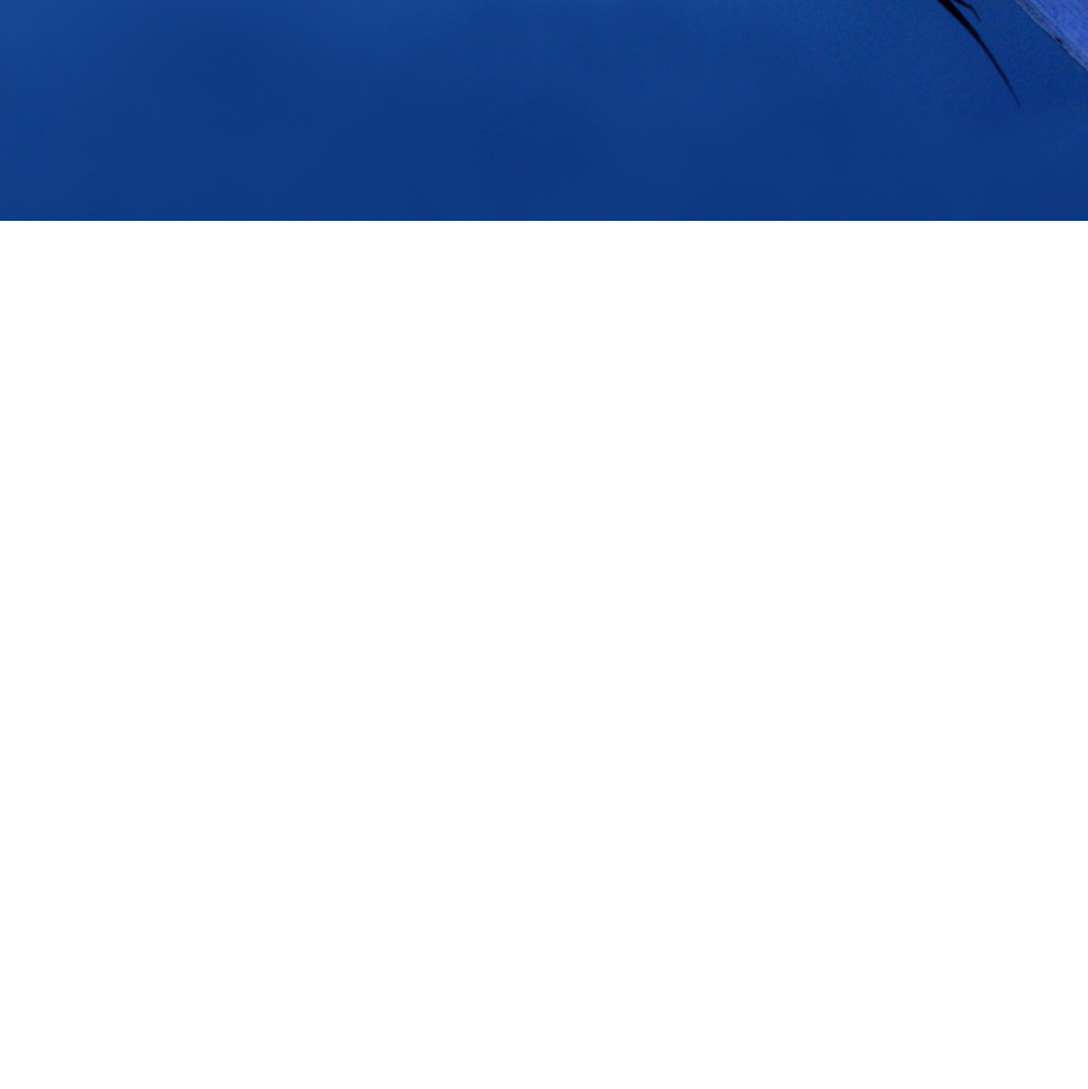
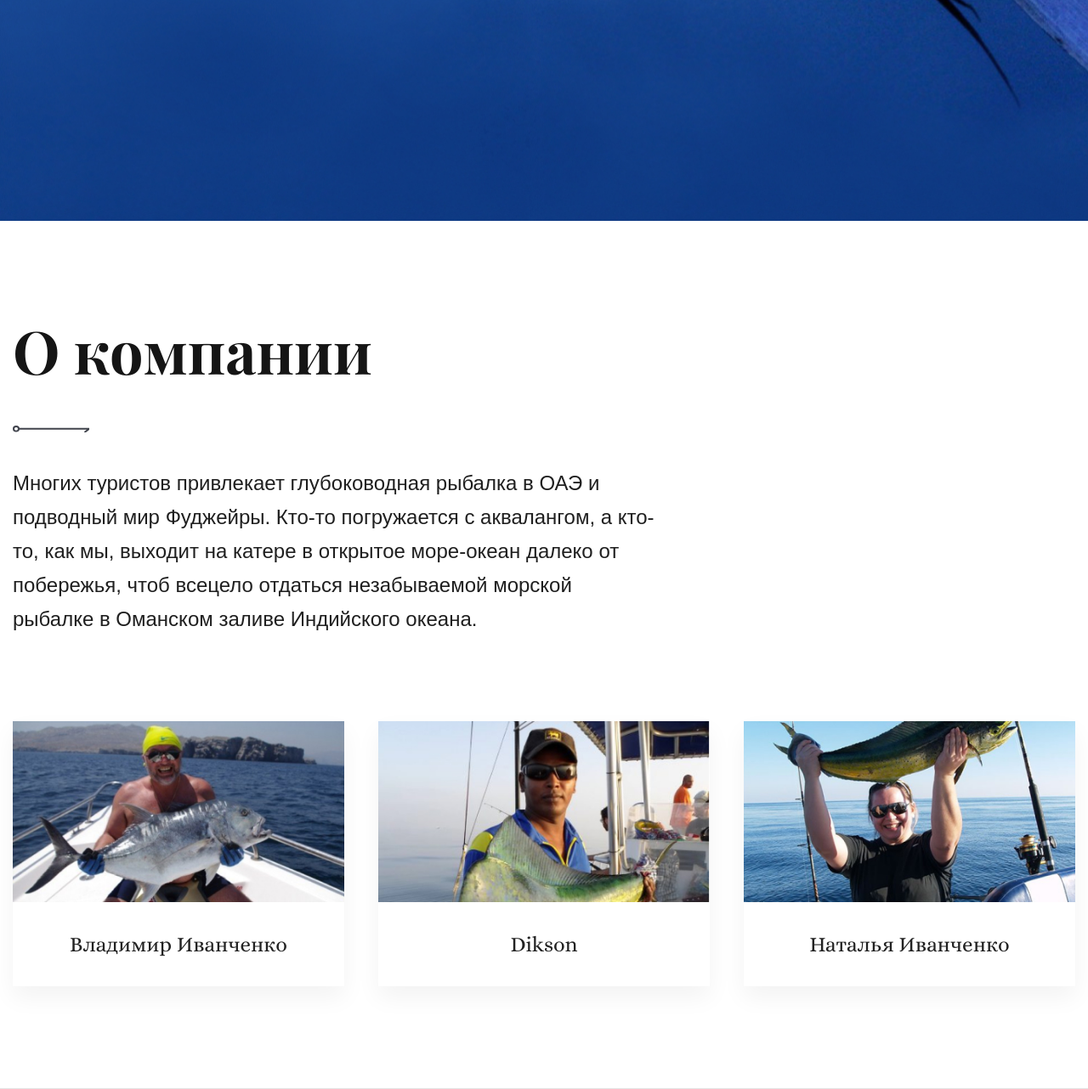
Before and after one commit to min83/fish, a website: page app/index.html in a window 1280 px wide. Shown: the part 823-2105 px from the top of the page at 85% size. Before the commit the page ends 1083 px from the top, so only its background shows below. Drawn offline with nearby package versions, Linux system fonts and the light colour scheme; files that its build step writes are made by us from their sources; a web font is replaced by a local one.

Commit message:
added about section

```diff
--- a/app/index.html
+++ b/app/index.html
@@ -59,6 +59,41 @@
                </div>
             </div>
          </section>
+         <section class="about">
+            <div class="container">
+               <div class="about__content">
+                  <h2 class="about__title title">
+                     О компании
+                  </h2>
+                  <div class="about__text">
+                     Многих туристов привлекает глубоководная рыбалка в ОАЭ и подводный мир Фуджейры. Кто-то погружается с аквалангом, а
+                     кто-то, как мы, выходит на катере в открытое море-океан далеко от побережья, чтоб всецело отдаться незабываемой морской
+                     рыбалке в Оманском заливе Индийского океана.
+                  </div>
+               </div>
+               <div class="about__team">
+                  <div class="about__team-item">
+                     <img class="about__team-img" src="images/team-1.jpg" alt="Владимир Иванченко">
+                     <p class="about__team-name">
+                        <a class="about__team-link" href="#">Владимир Иванченко</a>
+                     </p>
+                  </div>
+                  <div class="about__team-item">
+                     <img class="about__team-img" src="images/team-2.jpg" alt="Dikson">
+                     <p class="about__team-name">
+                        <a class="about__team-link" href="#">Dikson</a>
+                     </p>
+                  </div>
+                  <div class="about__team-item">
+                     <img class="about__team-img" src="images/team-3.jpg" alt="Наталья Иванченко">
+                     <p class="about__team-name">
+                        <a class="about__team-link" href="#">Наталья Иванченко</a>
+                     </p>
+                  </div>
+               </div>
+
+            </div>
+         </section>
       </main>
 
       <footer class="footer">
--- a/app/scss/style.scss
+++ b/app/scss/style.scss
@@ -107,6 +107,52 @@
    }
 }
 
+.about{
+   padding: 110px 0 120px;
+   border-bottom:1px solid #E3E3E3;
+   &__content{
+      max-width: 756px;
+      margin-bottom: 100px;
+   }
+   &__title{
+      margin-bottom: 40px;
+   }
+   &__text{
+      font-size: 24px;
+   }
+   &__team{
+      display: flex;
+      justify-content: space-between;
+      text-align: center;
+      column-gap: 40px;
+   }
+   &__team-item{
+      max-width: 440px;
+      box-shadow: 0px 13px 27px rgba(0, 0, 0, 0.05);
+      &:hover {
+         .about__team-img{
+            transition: all .3s;
+            border-top-left-radius: 20px;
+            border-top-right-radius: 20px;
+         }
+      }
+   }
+   &__team-name{
+      @extend %alice-400;
+      font-size: 25px;
+      line-height: 29px;
+      color: #222222;
+   }
+   &__team-link{
+      display: block;
+      padding: 35px 10px;
+      color: inherit;
+      font: inherit;
+   }
+
+
+}
+
 
 
 // .header{
```
Also changed, not shown: app/images/team-1.jpg (added), app/images/team-2.jpg (added), app/images/team-3.jpg (added).
